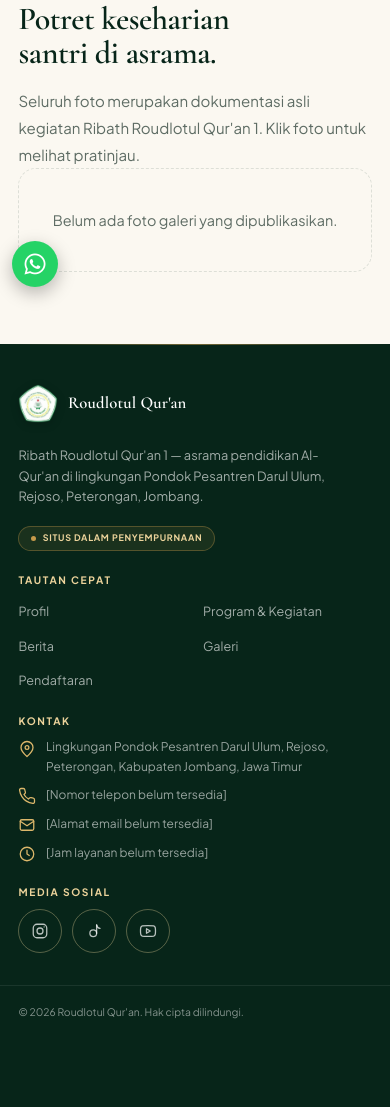
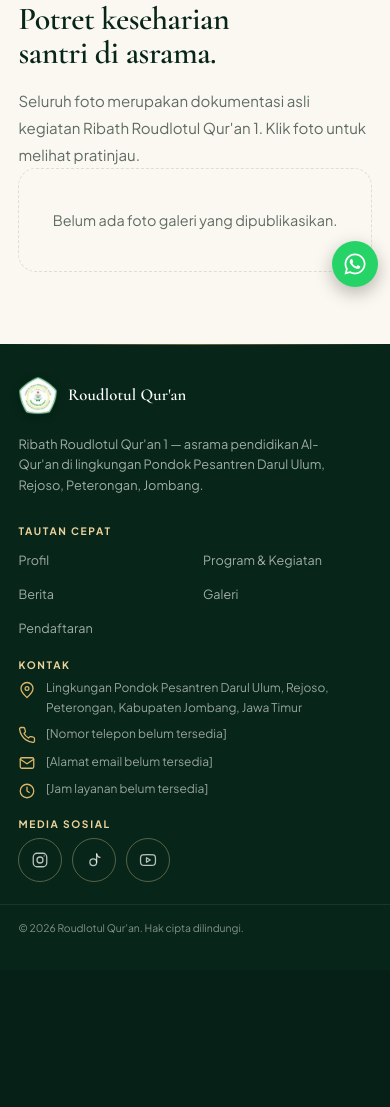
Before and after one commit to Iantzzz/Roudlotul-Qur-an, a Laravel app: page /galeri in a window 390 px wide. Shown: the part 545-1652 px from the top of the page. After the commit the page ends 1480 px from the top, so only its background shows below. Run offline with Laravel 12, Linux system fonts and the light colour scheme; data that the repository does not hold is empty; some libraries are stand-ins or nearby versions.

Commit message:
fix(frontend): footer mobile ringkas + tombol WA ke kanan-bawah (copyright kiri, band kosong dihapus)

```diff
--- a/public/css/site.css
+++ b/public/css/site.css
@@ -2810,13 +2810,13 @@ a.social-link:hover {
     font-size: 0.65rem;
 }
 
-/* Tombol WhatsApp mengambang — gaya web Unair: lingkaran hijau di kiri-bawah,
+/* Tombol WhatsApp mengambang — lingkaran hijau di kanan-bawah,
    tampil pada semua ukuran layar. Nomor dituliskan lewat aria-label & title. */
 .wa-float {
     position: fixed;
     z-index: 90;
     bottom: calc(1rem + env(safe-area-inset-bottom, 0px));
-    left: 1rem;
+    right: 1rem;
     display: grid;
     width: 52px;
     height: 52px;
@@ -3340,26 +3340,34 @@ a.social-link:hover {
     }
 
     .site-footer {
-        padding-top: 2.5rem;
+        padding-top: 2rem;
+        /* Tanpa clearance tombol WA: tombol kini di kanan-bawah dan copyright
+           dijaga lewat padding-right pada .footer-bottom. */
+        padding-bottom: 1.25rem;
     }
 
     .footer-grid {
         grid-template-columns: 1fr;
-        gap: 1.5rem;
-        padding-bottom: 2rem;
+        gap: 1.2rem;
+        padding-bottom: 1.4rem;
     }
 
     .footer-brand {
         padding-bottom: 0;
     }
 
+    /* Badge "Situs dalam penyempurnaan" disembunyikan di mobile agar footer ringkas. */
+    .footer-brand .temp-badge {
+        display: none;
+    }
+
     .footer-brand > p {
-        margin: 0.9rem 0;
+        margin: 0.7rem 0;
         line-height: 1.6;
     }
 
     .footer-column h2 {
-        margin-bottom: 0.65rem;
+        margin-bottom: 0.5rem;
     }
 
     .footer-links {
@@ -3368,14 +3376,16 @@ a.social-link:hover {
     }
 
     .footer-contact {
-        gap: 0.55rem;
+        gap: 0.45rem;
     }
 
     .footer-bottom {
         align-items: flex-start;
         flex-direction: column;
         gap: 0.4rem;
-        padding-block: 1.1rem;
+        padding-block: 0.85rem;
+        /* Jaga copyright tetap di kiri zona tombol WhatsApp (kanan-bawah). */
+        padding-right: 3.5rem;
     }
 
     /* Teks penunda data resmi disembunyikan di mobile agar footer lebih ringkas. */
@@ -3420,7 +3430,7 @@ a.social-link:hover {
 
     .wa-float {
         bottom: calc(0.75rem + env(safe-area-inset-bottom, 0px));
-        left: 0.75rem;
+        right: 0.75rem;
         width: 46px;
         height: 46px;
     }
@@ -3431,9 +3441,10 @@ a.social-link:hover {
 
 }
 
-/* Tablet & laptop kecil: container menempel ke sisi kiri, beri ruang
-   agar tombol WhatsApp mengambang tidak menutupi teks footer-bottom. */
-@media (max-width: 1260px) {
+/* Tablet & laptop kecil: beri ruang agar tombol WhatsApp mengambang tidak
+   menutupi teks footer-bottom. Mobile tidak memerlukannya — copyright cukup
+   dijaga lewat padding-right pada .footer-bottom di blok <=640px. */
+@media (min-width: 641px) and (max-width: 1260px) {
     .site-footer {
         padding-bottom: 4.25rem;
     }
```
